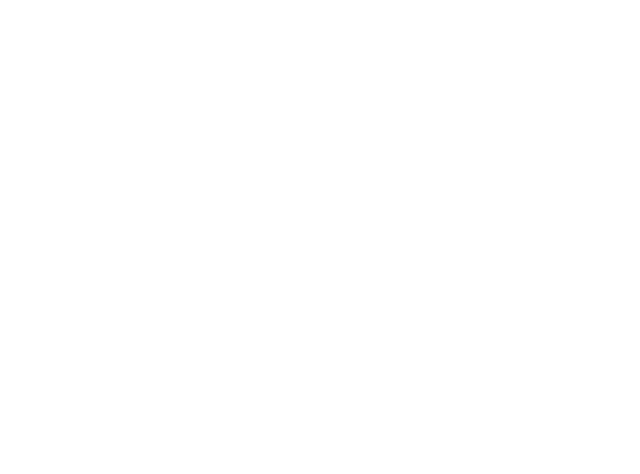
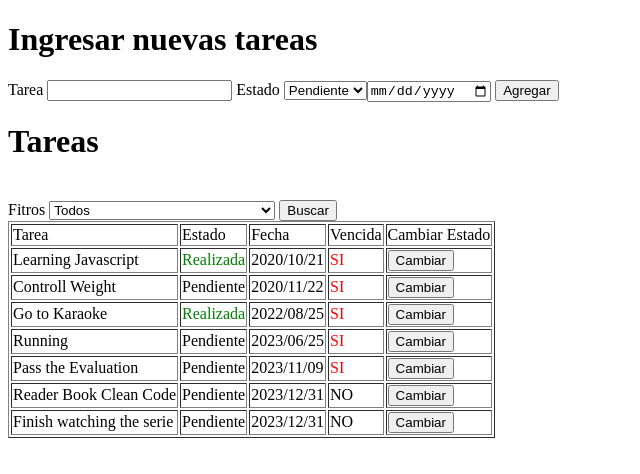
Before and after one commit to Marc064/ParcialJs, a plain HTML site: page index.html in a window 1280 px wide. Shown: the whole page, without its empty margins (0-640 px from the left). Drawn offline with Linux system fonts and the light colour scheme.

Commit message:
Avance 1

```diff
--- a/data.js
+++ b/data.js
@@ -37,3 +37,107 @@ const data = {
     }
   }
 }
+
+
+function actualizar() {
+  const filas = document.getElementById('cuerpoTabla');
+
+  const tareaIdsOrdenadas = Object.keys(data.tasks).sort((a, b) => {
+    const fechaA = new Date(data.tasks[a].end)
+    const fechaB = new Date(data.tasks[b].end)
+    return fechaA - fechaB;
+  });
+
+  filas.innerHTML = ''
+
+  tareaIdsOrdenadas.forEach(tareaId => {
+
+    const tarea = data.tasks[tareaId];
+    const fechaFin = new Date(tarea.end);
+    const realizada = tarea.state;
+
+    const fila = document.createElement('tr');
+    fila.innerHTML = `<td>${tarea.task}</td>
+                      <td>${realizada ? '<span style="color: green;">Realizada</span>' : 'Pendiente'}</td>
+                      <td>${tarea.end}</td>
+                      <td>${validarFecha(fechaFormatoOriginal(fechaFin)) ? '<span style="color: black;">NO</span>' : '<span style="color: red;">SI</span>'}</td>
+                      <td><button onclick="cambiarEstado('${tareaId}')">Cambiar</button></td>`;
+
+    filas.appendChild(fila)
+  })
+}
+
+
+actualizar()
+
+
+const cambiarEstado = function(tareaId) {
+  const tarea = data.tasks[tareaId];
+  tarea.state = !tarea.state
+  actualizar()
+}
+
+
+const agregar= ()=>{
+
+  const tarea = document.getElementById('tarea').value
+  const estado = document.getElementById('estado').value
+  const fecha = document.getElementById('fecha').value
+console.log(validarFecha(fecha));
+  if (validarFecha(fecha)) {
+    const nuevoId = 'task' + (Object.keys(data.tasks).length + 1)
+
+    const nuevaTarea = {
+      task: tarea,
+      state: estado == 0 ? false:true,
+      end: cambiarFormatoFecha(fecha)
+    }
+
+    data.tasks[nuevoId] = nuevaTarea
+
+    actualizar()
+
+  } else {
+    alert('No se puede ingrear una fecha inferior a la actual')
+  }
+
+}
+
+
+function cambiarFormatoFecha(fechaOriginal) {
+  const fechaObj = new Date(fechaOriginal)
+  const nuevoAnio = fechaObj.getFullYear()
+  const nuevoMes = String(fechaObj.getMonth() + 1).padStart(2, '0')
+  const nuevoDia = String(fechaObj.getDate()).padStart(2, '0')
+  const fechaFormateada = `${nuevoAnio}/${nuevoMes}/${nuevoDia}`
+
+  return fechaFormateada;
+
+}
+
+function fechaFormatoOriginal(fechaOriginal) {
+  const fechaObj = new Date(fechaOriginal)
+  const nuevoAnio = fechaObj.getFullYear()
+  const nuevoMes = String(fechaObj.getMonth() + 1).padStart(2, '0')
+  const nuevoDia = String(fechaObj.getDate()).padStart(2, '0')
+  const fechaFormateada = `${nuevoAnio}-${nuevoMes}-${nuevoDia}`
+
+  return fechaFormateada;
+}
+
+function validarFecha(fechaIngresada) {
+  const fechaActual = new Date()
+  const partesFecha = fechaIngresada.split('-')
+  const fechaIngresadaObj = new Date(partesFecha[0], partesFecha[1] - 1, partesFecha[2])
+
+  fechaActual.setHours(0, 0, 0, 0)
+  fechaIngresadaObj.setHours(0, 0, 0, 0)
+
+  return fechaIngresadaObj >= fechaActual ? true:false
+}
+
+
+const filtrar = ()=>{
+  const filtro = document.getElementById('btnFitro').value
+  console.log(filtro);
+}
--- a/index.html
+++ b/index.html
@@ -1,11 +1,50 @@
 <!DOCTYPE html>
 <html lang="en">
+
 <head>
     <meta charset="UTF-8">
     <meta name="viewport" content="width=device-width, initial-scale=1.0">
-    <title>Document</title>
+    <title>Parcial Marco Vargas</title>
 </head>
+
 <body>
+    <H1>Ingresar nuevas tareas</H1>
+    Tarea
+    <input type="text" id="tarea">
+    Estado
+    <select id="estado">
+        <option value="0">Pendiente</option>
+        <option value="1">Realizada</option>
+        <input type="date" name="Fecha" id="fecha">
+    </select>
+    <button  onclick="agregar()" id="btnAgregar">Agregar</button>
+    </br>
+    <h1>Tareas</h1>
+    </br>
+    Fitros
+    <select id="filtro">
+        <option value="0">Todos</option>
+        <option value="1">Actividades cumplidas</option>
+        <option value="2">Actividades no cumplidas vigentes</option>
+        <option value="3">Actividades cumplidas no vigentes</option>
+    </select>
+    <button id="btnFitro">Buscar</button>
+    <table border="1" id="Tabla">
+        <thead id="Encabezado">
+            <tr>
+                <td>Tarea</td>
+                <td>Estado</td>
+                <td>Fecha</td>
+                <td>Vencida</td>
+                <td>Cambiar Estado</td>
+            </tr>
+        </thead>
+        <tbody id="cuerpoTabla">
 
+        </tbody>
+    </table>
+
+    <script src="data.js"></script>
 </body>
+
 </html>
```
